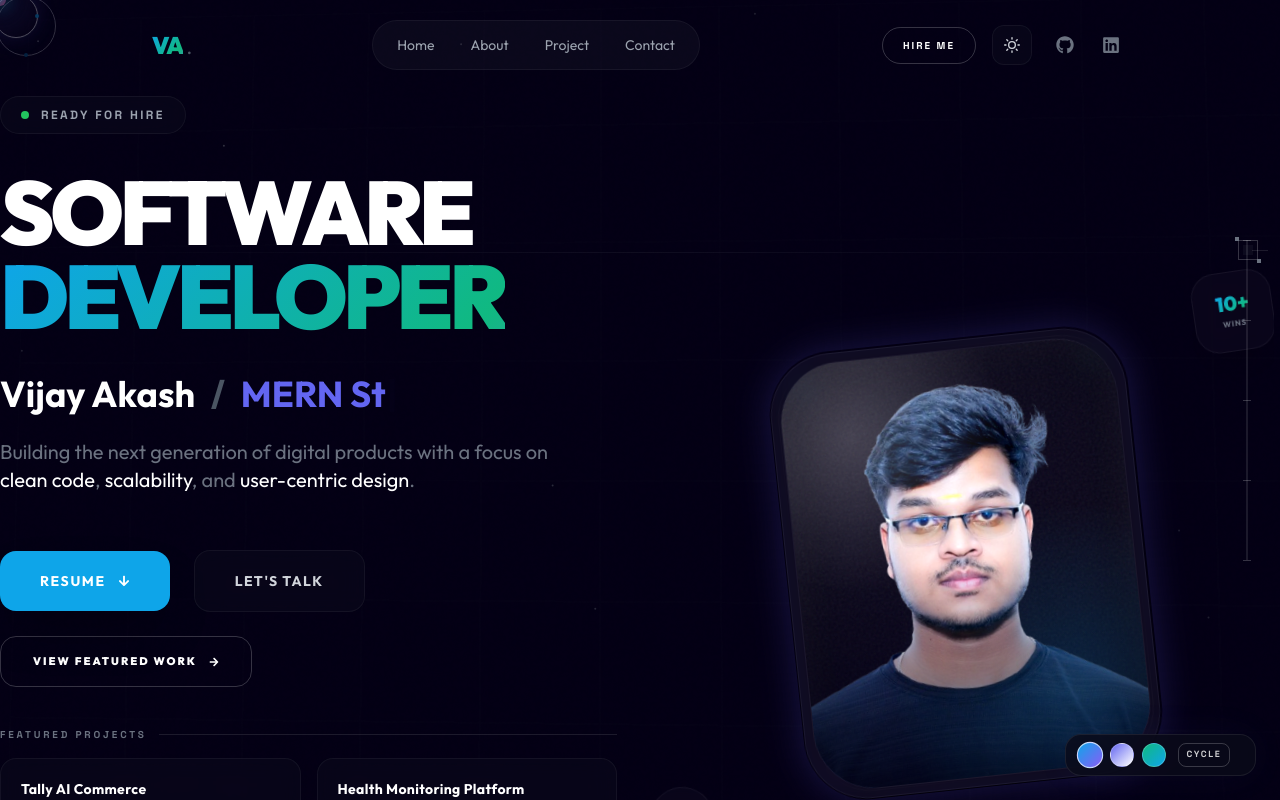
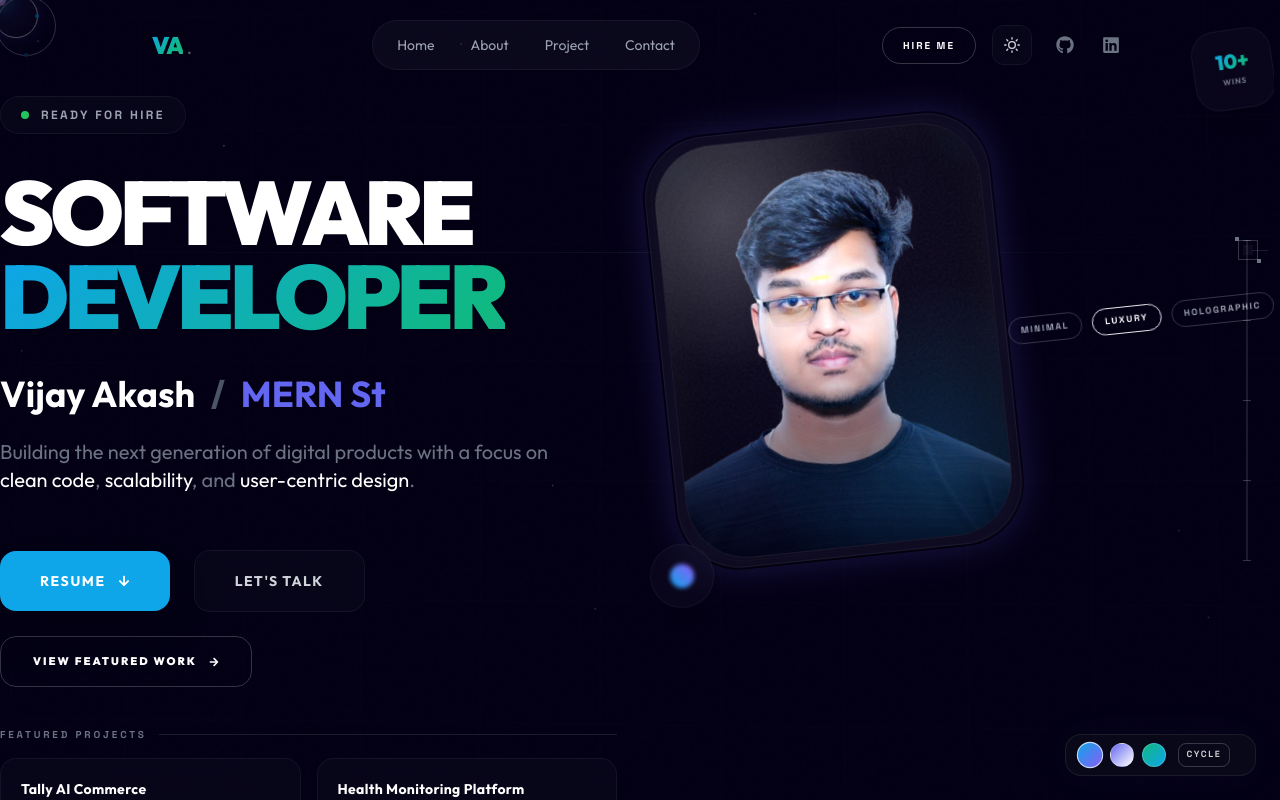
Before and after one commit to Vijayakash-588/Portfolio-react, a React (Vite) app: page / in a window 1280 px wide. Shown: the top 800 px of the page. Built offline with nearby package versions, Linux system fonts and the light colour scheme.

Commit message:
profile photo updation

```diff
--- a/src/components/Home.jsx
+++ b/src/components/Home.jsx
@@ -1,4 +1,4 @@
-import React, { useRef } from "react";
+import React, { useRef, useState } from "react";
 import Typewriter from "typewriter-effect";
 import { FaEnvelope, FaArrowDown, FaArrowRight } from "react-icons/fa";
 import { FaLocationDot } from "react-icons/fa6";
@@ -6,6 +6,7 @@ import { motion, useScroll, useTransform } from "framer-motion";
 
 const Home = () => {
   const heroRef = useRef(null);
+  const [photoBorderStyle, setPhotoBorderStyle] = useState("luxe");
   const { scrollYProgress } = useScroll({
     target: heroRef,
     offset: ["start start", "end start"],
@@ -52,6 +53,35 @@ const Home = () => {
     }
   ];
 
+  const frameVariants = {
+    minimal: {
+      outer: "p-[1.5px] bg-gradient-to-br from-white/35 via-white/10 to-white/30 shadow-[0_0_18px_rgba(255,255,255,0.14)]",
+      sheen: "via-white/30 group-hover:via-white/45",
+      glow: "from-white/10 via-transparent to-white/10 opacity-90",
+      ringOne: "border-white/35",
+      ringTwo: "border-white/20 border-dashed opacity-60",
+      nodeClass: "bg-white/80 shadow-[0_0_8px_rgba(255,255,255,0.8)]"
+    },
+    luxe: {
+      outer: "p-[1.5px] bg-gradient-to-br from-aurora-primary/45 via-aurora-secondary/15 to-aurora-royal/45 shadow-[0_0_36px_rgba(99,102,241,0.22)]",
+      sheen: "via-aurora-primary/20 group-hover:via-aurora-primary/40",
+      glow: "from-aurora-primary/20 via-transparent to-aurora-accent/15 opacity-90",
+      ringOne: "border-white/20",
+      ringTwo: "border-aurora-primary/30 border-dashed opacity-70",
+      nodeClass: "bg-aurora-primary/70 shadow-[0_0_10px_rgba(14,165,233,0.8)]"
+    },
+    holo: {
+      outer: "p-[1.5px] bg-[conic-gradient(from_120deg_at_50%_50%,rgba(14,165,233,0.75),rgba(139,92,246,0.72),rgba(16,185,129,0.68),rgba(14,165,233,0.75))] shadow-[0_0_38px_rgba(14,165,233,0.3)]",
+      sheen: "via-aurora-accent/30 group-hover:via-aurora-royal/50",
+      glow: "from-aurora-secondary/20 via-transparent to-aurora-accent/20 opacity-95",
+      ringOne: "border-aurora-primary/45",
+      ringTwo: "border-aurora-accent/40 border-dashed opacity-80",
+      nodeClass: "bg-aurora-accent/80 shadow-[0_0_12px_rgba(16,185,129,0.85)]"
+    }
+  };
+
+  const currentFrame = frameVariants[photoBorderStyle];
+
   return (
     <div id="home" className="relative min-h-screen flex items-center justify-center pt-24 pb-20 overflow-hidden font-outfit">
       {/* ═══════════ AMBIENT BACKGROUND ═══════════ */}
@@ -60,7 +90,7 @@ const Home = () => {
         <div className="absolute bottom-[20%] right-[10%] w-[35vw] h-[35vw] bg-aurora-secondary/5 rounded-full blur-[100px] animate-drift" style={{ animationDelay: '-2s' }} />
       </div>
 
-      <div ref={heroRef} className="max-w-7xl mx-auto w-full grid grid-cols-1 lg:grid-cols-2 gap-8 lg:gap-10 items-center relative z-10">
+      <div ref={heroRef} className="max-w-7xl mx-auto w-full grid grid-cols-1 lg:grid-cols-2 gap-8 lg:gap-10 items-center lg:items-start relative z-10">
 
         {/* ═══════════ LEFT SIDE: CONTENT ═══════════ */}
         <motion.div
@@ -191,23 +221,23 @@ const Home = () => {
           initial={{ opacity: 0, x: 50, rotate: 10, scale: 0.9 }}
           animate={{ opacity: 1, x: 0, rotate: -6, scale: 1 }}
           transition={{ duration: 1, ease: [0.22, 1, 0.36, 1], delay: 0.4 }}
-          className="relative order-1 lg:order-2 flex justify-center lg:justify-center"
+          className="relative order-1 lg:order-2 flex justify-center lg:justify-end lg:pt-3"
         >
           {/* Layered Glows */}
           <div className="absolute inset-0 bg-aurora-primary/20 blur-[80px] rounded-full -z-10 animate-pulse" />
           <div className="absolute -top-10 -left-10 w-40 h-40 bg-aurora-violet/20 blur-[60px] rounded-full -z-10" />
 
           {/* Styled Card (Reference-like) with Color-Matched Border */}
-          <div className="relative w-full max-w-[360px] aspect-[4/5] p-[1.5px] bg-gradient-to-br from-aurora-primary/45 via-aurora-secondary/15 to-aurora-royal/45 rounded-[4rem] group overflow-hidden shadow-[0_0_36px_rgba(99,102,241,0.22)]">
+          <div className={`relative w-full max-w-[360px] aspect-[4/5] rounded-[4rem] group overflow-hidden ${currentFrame.outer}`}>
             {/* Animated Border Sheen */}
-            <div className="absolute inset-x-[-100%] inset-y-[-100%] bg-gradient-to-r from-transparent via-aurora-primary/20 to-transparent group-hover:via-aurora-primary/40 animate-[spin_6s_linear_infinite] opacity-50" />
-            <div className="absolute inset-0 bg-gradient-to-tr from-aurora-primary/20 via-transparent to-aurora-accent/15 opacity-90" />
-            <div className="absolute inset-[8px] rounded-[3.7rem] border border-white/20 pointer-events-none" />
-            <div className="absolute inset-[12px] rounded-[3.55rem] border border-dashed border-aurora-primary/30 opacity-70 pointer-events-none" />
-            <div className="absolute top-8 left-8 w-2 h-2 rounded-full bg-aurora-primary/70 shadow-[0_0_10px_rgba(14,165,233,0.8)]" />
-            <div className="absolute top-8 right-8 w-2 h-2 rounded-full bg-aurora-accent/70 shadow-[0_0_10px_rgba(16,185,129,0.8)]" />
-            <div className="absolute bottom-8 left-8 w-2 h-2 rounded-full bg-aurora-royal/70 shadow-[0_0_10px_rgba(139,92,246,0.8)]" />
-            <div className="absolute bottom-8 right-8 w-2 h-2 rounded-full bg-aurora-secondary/70 shadow-[0_0_10px_rgba(99,102,241,0.8)]" />
+            <div className={`absolute inset-x-[-100%] inset-y-[-100%] bg-gradient-to-r from-transparent ${currentFrame.sheen} to-transparent animate-[spin_6s_linear_infinite] opacity-50`} />
+            <div className={`absolute inset-0 bg-gradient-to-tr ${currentFrame.glow}`} />
+            <div className={`absolute inset-[8px] rounded-[3.7rem] border ${currentFrame.ringOne} pointer-events-none`} />
+            <div className={`absolute inset-[12px] rounded-[3.55rem] border ${currentFrame.ringTwo} pointer-events-none`} />
+            <div className={`absolute top-8 left-8 w-2 h-2 rounded-full ${currentFrame.nodeClass}`} />
+            <div className={`absolute top-8 right-8 w-2 h-2 rounded-full ${currentFrame.nodeClass}`} />
+            <div className={`absolute bottom-8 left-8 w-2 h-2 rounded-full ${currentFrame.nodeClass}`} />
+            <div className={`absolute bottom-8 right-8 w-2 h-2 rounded-full ${currentFrame.nodeClass}`} />
 
             <div className="relative h-full w-full glass rounded-[3.9rem] overflow-hidden border border-white/5 shadow-[0_25px_50px_-12px_rgba(0,0,0,0.7)] z-10">
               {/* Inner Content Border */}
@@ -219,7 +249,7 @@ const Home = () => {
                 <img
                   src="/vijay akash.png"
                   alt="Vijay Akash"
-                  className="w-full h-full object-cover object-center group-hover:scale-105 transition-transform duration-1000 ease-out saturate-[1.15] contrast-[1.08] brightness-[1.03]"
+                  className="w-full h-full object-cover object-[50%_22%] group-hover:scale-105 transition-transform duration-1000 ease-out saturate-[1.15] contrast-[1.08] brightness-[1.03]"
                 />
 
                 {/* Studio light highlights */}
@@ -245,6 +275,42 @@ const Home = () => {
               {/* Hover Glow Overlay */}
               <div className="absolute inset-0 bg-aurora-primary/5 opacity-0 group-hover:opacity-100 transition-opacity duration-700" />
             </div>
+          </div>
+
+          <div className="mt-5 flex items-center gap-2.5">
+            <button
+              type="button"
+              onClick={() => setPhotoBorderStyle("minimal")}
+              className={`px-3 py-1.5 rounded-full text-[9px] font-grotesk font-black tracking-[0.18em] uppercase border transition-all ${
+                photoBorderStyle === "minimal"
+                  ? "border-white/60 text-white bg-white/10"
+                  : "border-white/20 text-gray-400 hover:text-white"
+              }`}
+            >
+              Minimal
+            </button>
+            <button
+              type="button"
+              onClick={() => setPhotoBorderStyle("luxe")}
+              className={`px-3 py-1.5 rounded-full text-[9px] font-grotesk font-black tracking-[0.18em] uppercase border transition-all ${
+                photoBorderStyle === "luxe"
+                  ? "border-aurora-primary/60 text-white bg-aurora-primary/10"
+                  : "border-white/20 text-gray-400 hover:text-white"
+              }`}
+            >
+              Luxury
+            </button>
+            <button
+              type="button"
+              onClick={() => setPhotoBorderStyle("holo")}
+              className={`px-3 py-1.5 rounded-full text-[9px] font-grotesk font-black tracking-[0.18em] uppercase border transition-all ${
+                photoBorderStyle === "holo"
+                  ? "border-aurora-accent/60 text-white bg-aurora-accent/10"
+                  : "border-white/20 text-gray-400 hover:text-white"
+              }`}
+            >
+              Holographic
+            </button>
           </div>
 
           {/* Floating Element 1 - Icon/Badge */}
```
